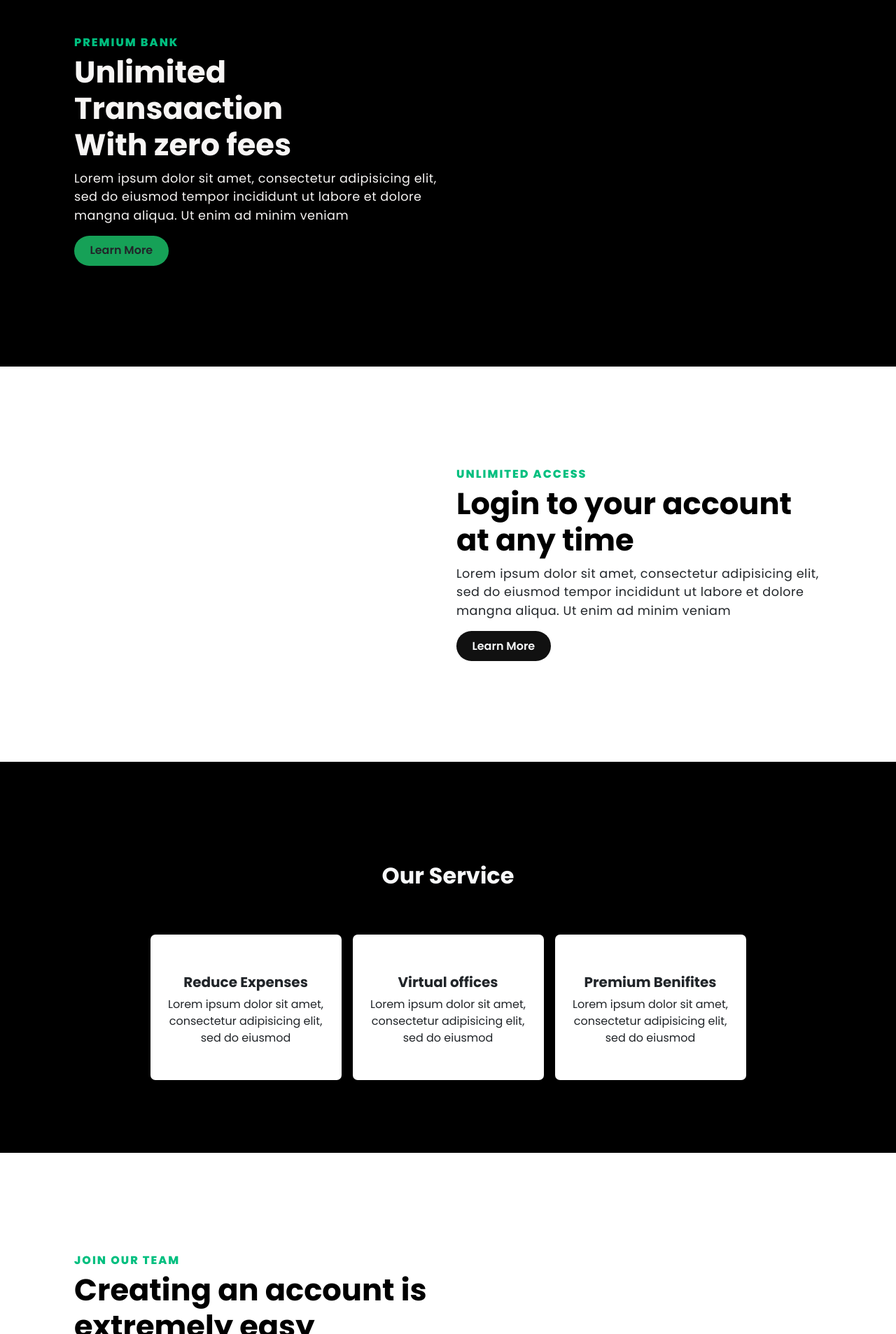
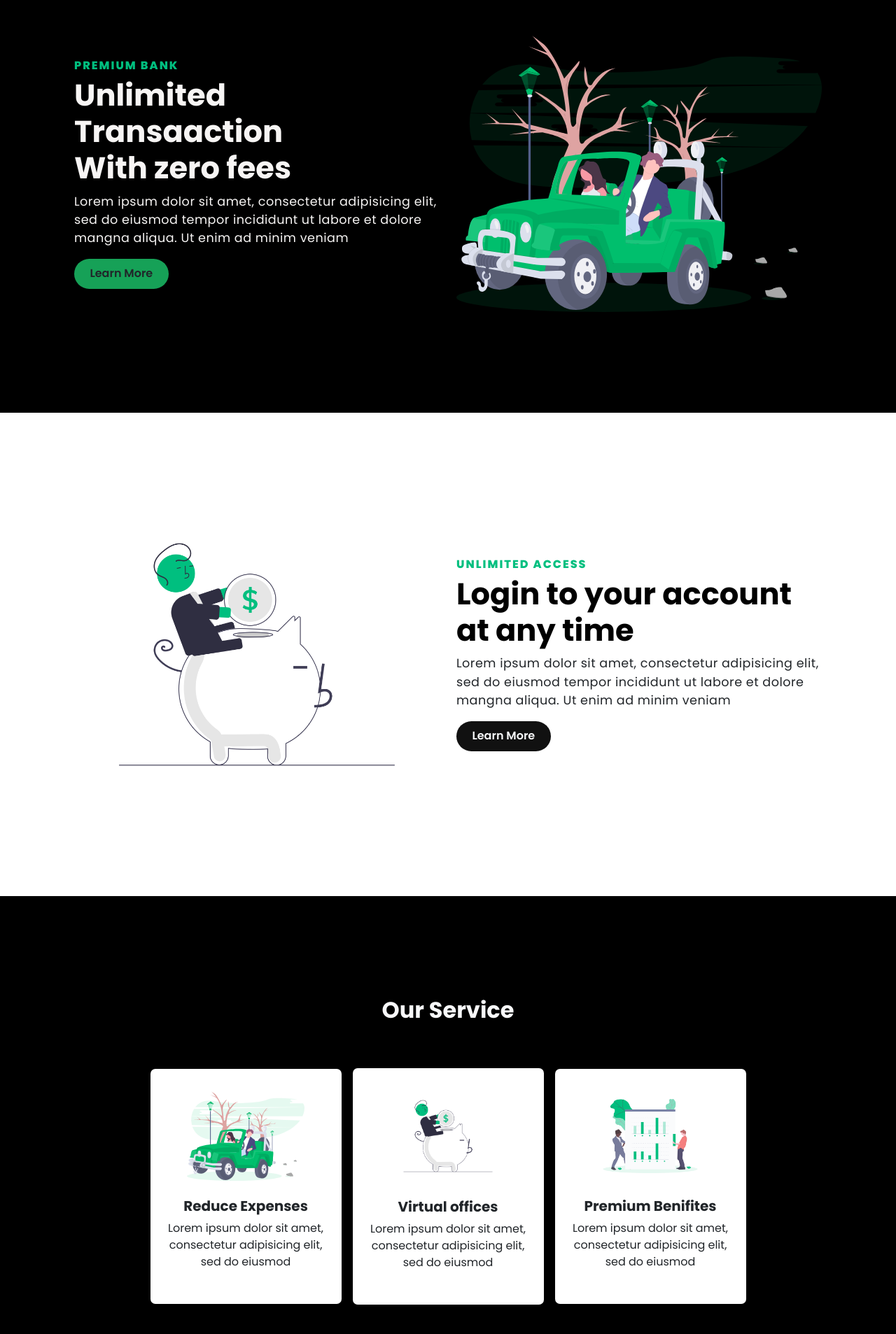
Before and after one commit to Abin-x/Dolla, a plain HTML site: page index.html in a window 1280 px wide. Shown: the part 893-2800 px from the top of the page at 70% size. Drawn offline with nearby package versions, Linux system fonts and the light colour scheme; the site is published under a folder, as on GitHub Pages, so addresses that start at the root find nothing.

Commit message:
Update index.html

```diff
--- a/index.html
+++ b/index.html
@@ -43,7 +43,7 @@
 
         <div class="mid">
             <video autoplay muted loop>
-                <source class="embed-responsive" src="/video/1.mp4" type="video/mp4">
+                <source class="embed-responsive" src="./video/1.mp4" type="video/mp4">
             </video>
             <div class="hero texr-center">
                 <h2 class="text-light display-4 fw-bold">Virtual Banking Made Easy</h2>
@@ -67,7 +67,7 @@
                     <a class="text-dark" href="#">Learn More</a>
             </div>
             <div class="img col-12 col-sm-6 col-md-6 col-lg-6 pt-5 pb-5">
-                <img class="img-fluid" src="/Images/1.svg" alt="">
+                <img class="img-fluid" src="./Images/1.svg" alt="">
             </div>
         </div>
     </section>
@@ -77,7 +77,7 @@
     <section id="discovery" class="discovery py-5">
       <div class="row align-items-center container my-5 mx-auto">
         <div class="img col-12 col-sm-6 col-md-6 col-lg-6 pt-5 pb-5">
-          <img class="img-fluid" src="/Images/2.png" alt="">
+          <img class="img-fluid" src="./Images/2.png" alt="">
       </div>
       <div class="text col-12 col-sm-6 col-md-6 col-lg-6 pt-5 pb-5">
               <h6>UNLIMITED ACCESS</h6>
@@ -99,17 +99,17 @@
     </div>
     <div class="row mx-auto justify-content-center align-items-center text-center container">
       <div class="one col-12 col-sm-3 col-md-3 col-lg-3 m-2">
-        <img class="img-fluid w-75" src="/Images/1.svg" alt="">
+        <img class="img-fluid w-75" src="./Images/1.svg" alt="">
         <h5 class="fw-bold pt-4">Reduce Expenses</h5>
         <p>Lorem ipsum dolor sit amet, consectetur adipisicing elit, <br>sed do eiusmod</p>
       </div>
       <div class="one col-12 col-sm-3 col-md-3 col-lg-3 m-2">
-        <img class="img-fluid w-75" src="/Images/2.png" alt="">
+        <img class="img-fluid w-75" src="./Images/2.png" alt="">
         <h5 class="fw-bold pt-4">Virtual offices</h5>
         <p>Lorem ipsum dolor sit amet, consectetur adipisicing elit, <br>sed do eiusmod</p>
       </div>
       <div class="one col-12 col-sm-3 col-md-3 col-lg-3 m-2">
-        <img class="img-fluid w-75" src="/Images/3.png" alt="">
+        <img class="img-fluid w-75" src="./Images/3.png" alt="">
         <h5 class="fw-bold pt-4">Premium Benifites</h5>
         <p>Lorem ipsum dolor sit amet, consectetur adipisicing elit, <br>sed do eiusmod</p>
       </div>
@@ -130,7 +130,7 @@
               <a class="text-light" href="#">Start Now</a>
       </div>
       <div class="img col-12 col-sm-6 col-md-6 col-lg-6 pt-5 pb-5">
-          <img class="img-fluid" src="/Images/4.png" alt="">
+          <img class="img-fluid" src="./Images/4.png" alt="">
       </div>
   </div>
 </section>
```
